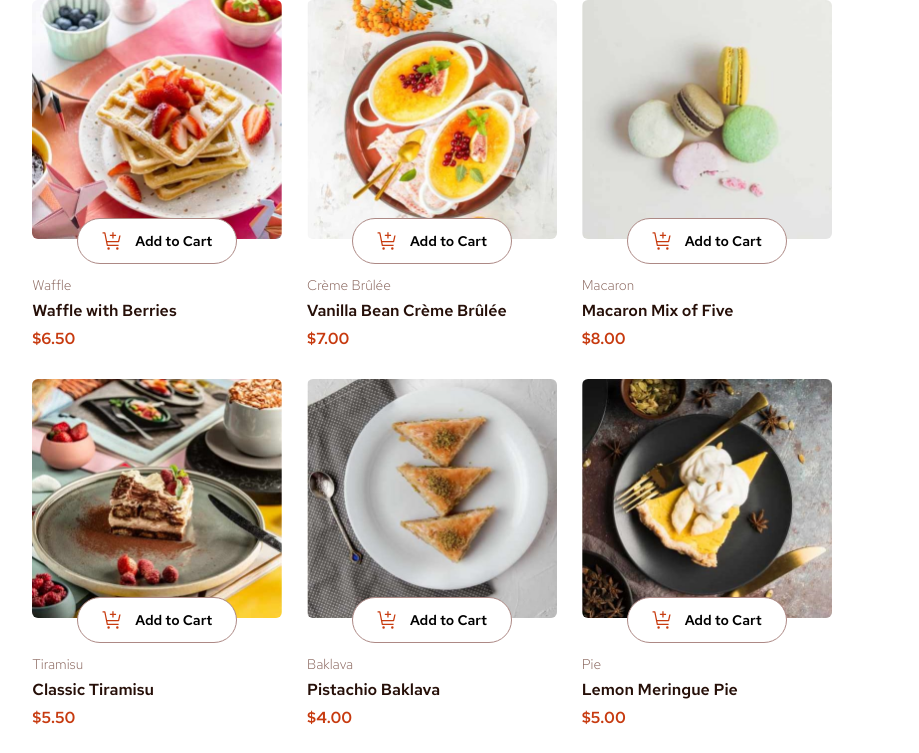
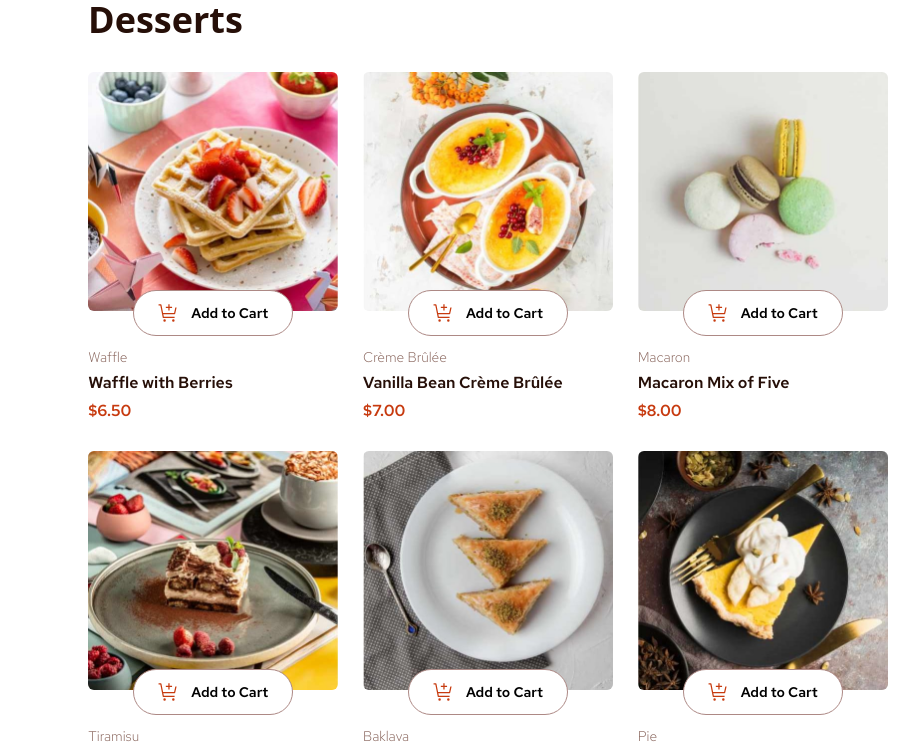
Before and after one commit to sercansimsek/product-list-with-cart, a React (Vite) app: page / in a window 1280 px wide. Shown: the top 753 px of the page, without its empty margins (208-1127 px from the left). Built offline with nearby package versions, Linux system fonts and the light colour scheme.

Commit message:
Main title added

```diff
--- a/src/App.jsx
+++ b/src/App.jsx
@@ -4,7 +4,6 @@ import { dataFromServer } from "./data";
 import { CardList } from "./components/CardList";
 import { Cart } from "./components/Cart";
 import { OrderConfirmed } from "./components/OrderConfirmed";
-
 
 export const App = () => {
   const [data, setData] = useState([]);
@@ -15,8 +14,12 @@ export const App = () => {
 
   return (
     <>
-      <CardList datas={data} />
-      <Cart />
+      <div className="flex flex-col w-[327px] md:w-[688px] lg:-[800px] justify-center mx-auto gap-8">
+        <h1 className="text-rose900 font-bold text-4xl">Desserts</h1>
+        <CardList datas={data} />
+        <Cart />
+      </div>
+
       <OrderConfirmed />
     </>
   );
--- a/src/components/Card.jsx
+++ b/src/components/Card.jsx
@@ -68,7 +68,7 @@ export const Card = ({ data }) => {
                   className="flex items-center justify-center w-5 h-5 border-2 rounded-full cursor-pointer hover-bg-white hover:bg-[url('./assets/images/increment-red.svg')] hover:bg-[length:16px_16px] hover:bg-center hover:bg-no-repeat"
                   onClick={incrementCount}
                 >
-                  <img src={incrementIcon} alt="increment icon"/>
+                  <img src={incrementIcon} alt="increment icon" />
                 </button>
               </div>
             )}
--- a/src/components/CardList.jsx
+++ b/src/components/CardList.jsx
@@ -1,4 +1,5 @@
 import { Card } from "./Card";
+
 
 export const CardList = ({ datas }) => {
   return (
--- /dev/null
+++ b/src/components/ContextApi/ProductCountContext.jsx
@@ -0,0 +1,3 @@
+import { createContext } from "react";
+
+export const ProductCountContext = createContext(1);
```
